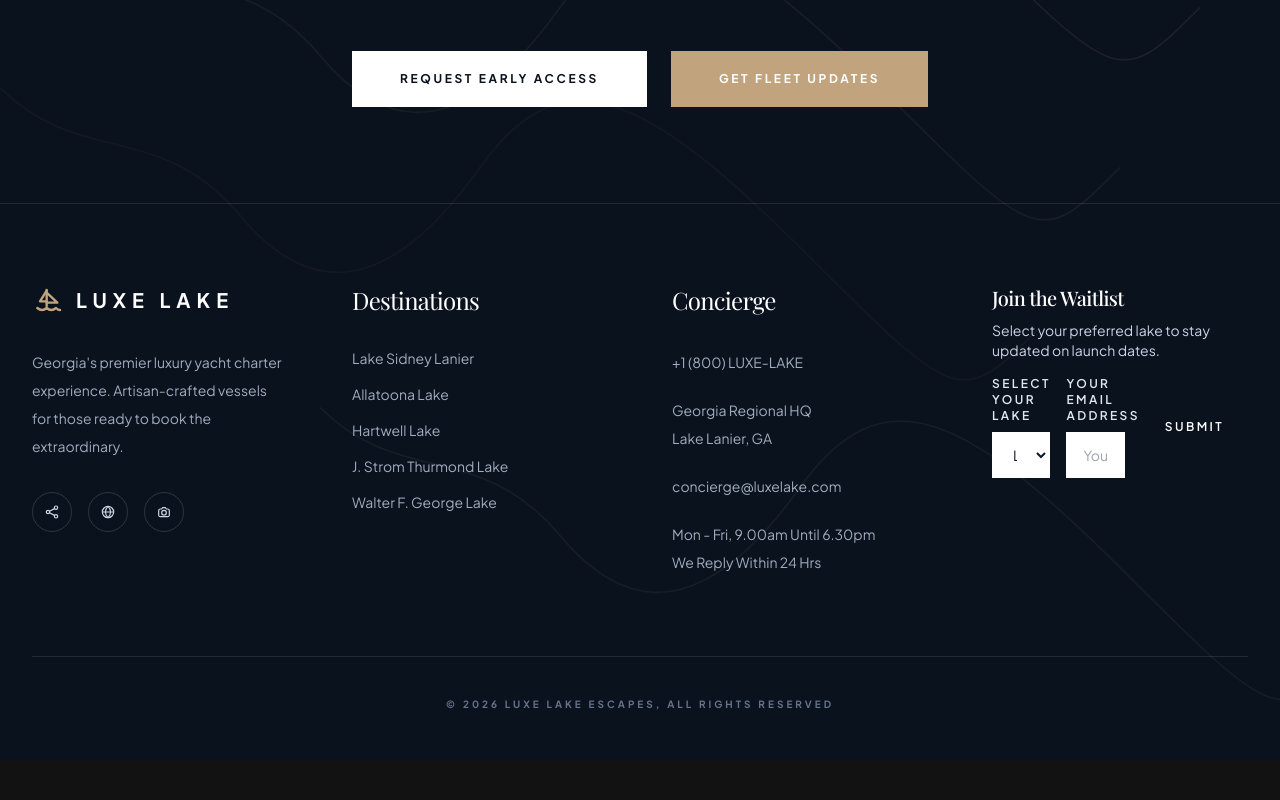
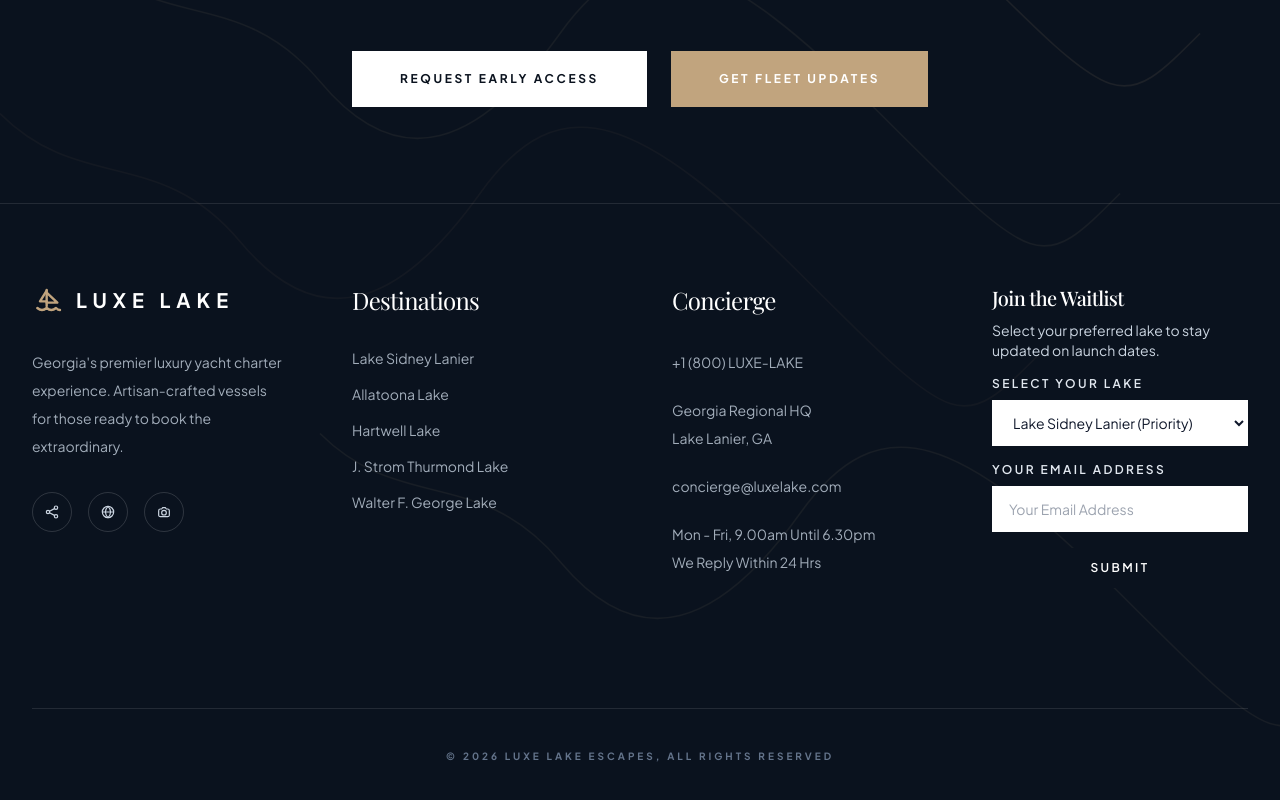
Before and after one commit to VentureForgre/boat-rental-landing-page-repo, a Next.js app: page / in a window 1280 px wide. Shown: the part 3755-4555 px from the top of the page. Before the commit the page ends 4515 px from the top, so only its background shows below. Built offline with nearby package versions, Linux system fonts and the light colour scheme; a web font is replaced by a local one.

Commit message:
Stack the footer waitlist form

```diff
--- a/components/landing/hero-section.tsx
+++ b/components/landing/hero-section.tsx
@@ -15,6 +15,7 @@ export function HeroSection() {
           aria-hidden="true"
           className="h-full w-full object-cover"
           height={1440}
+          loading="eager"
           priority
           src={featuredLakes[3].imageSrc}
           width={2200}
--- a/components/landing/site-footer.tsx
+++ b/components/landing/site-footer.tsx
@@ -76,7 +76,7 @@ export function SiteFooter() {
             </div>
           </section>
           <section>
-            <WaitlistForm source="footer" />
+            <WaitlistForm layout="stacked" source="footer" />
           </section>
         </div>
         <div className="border-t border-luxury pt-10 text-center">
--- a/components/landing/waitlist-form.tsx
+++ b/components/landing/waitlist-form.tsx
@@ -16,6 +16,7 @@ import {
 
 type WaitlistFormProps = {
   className?: string;
+  layout?: "inline" | "stacked";
   source: WaitlistSource;
 };
 
@@ -32,8 +33,9 @@ async function readResponseMessage(response: Response): Promise<WaitlistResponse
   }
 }
 
-export function WaitlistForm({ className, source }: WaitlistFormProps) {
+export function WaitlistForm({ className, layout, source }: WaitlistFormProps) {
   const surface: WaitlistSurface = waitlistSurfaceContent[source];
+  const layoutMode = layout ?? (source === "footer" ? "stacked" : "inline");
   const emailId = useId();
   const lakeId = useId();
   const emailErrorId = useId();
@@ -110,6 +112,14 @@ export function WaitlistForm({ className, source }: WaitlistFormProps) {
       : source === "hero"
         ? "text-amber-700"
         : "text-amber-300";
+  const fieldLayoutClassName =
+    layoutMode === "stacked"
+      ? "grid gap-4"
+      : "grid gap-4 md:grid-cols-[minmax(0,1fr)_minmax(0,1fr)_auto]";
+  const buttonClassName =
+    layoutMode === "stacked"
+      ? "inline-flex w-full items-center justify-center bg-[var(--color-background)] px-6 py-3 text-xs font-semibold uppercase tracking-[0.2em] text-white transition hover:bg-slate-800 disabled:cursor-not-allowed disabled:opacity-70"
+      : "inline-flex items-center justify-center bg-[var(--color-background)] px-6 py-3 text-xs font-semibold uppercase tracking-[0.2em] text-white transition hover:bg-slate-800 disabled:cursor-not-allowed disabled:opacity-70";
 
   return (
     <form
@@ -125,7 +135,7 @@ export function WaitlistForm({ className, source }: WaitlistFormProps) {
           ) : null}
         </div>
       ) : null}
-      <div className="grid gap-4 md:grid-cols-[minmax(0,1fr)_minmax(0,1fr)_auto]">
+      <div className={fieldLayoutClassName}>
         <div className="space-y-2">
           <label className={labelClassName} htmlFor={lakeId}>
             {surface.lakeLabel}
@@ -174,7 +184,7 @@ export function WaitlistForm({ className, source }: WaitlistFormProps) {
           ) : null}
         </div>
         <button
-          className="inline-flex items-center justify-center bg-[var(--color-background)] px-6 py-3 text-xs font-semibold uppercase tracking-[0.2em] text-white transition hover:bg-slate-800 disabled:cursor-not-allowed disabled:opacity-70"
+          className={buttonClassName}
           disabled={status === "loading"}
           type="submit"
         >
```
Also changed, not shown: 2 other files (tests, documents, lock files or other folders).
